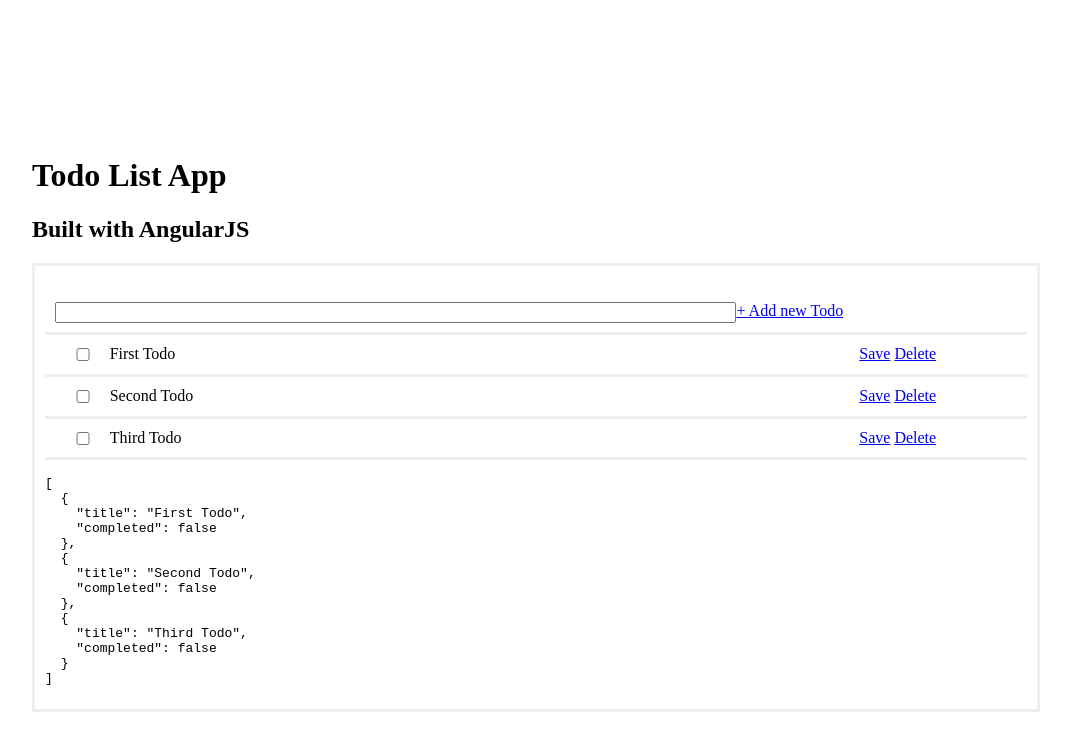
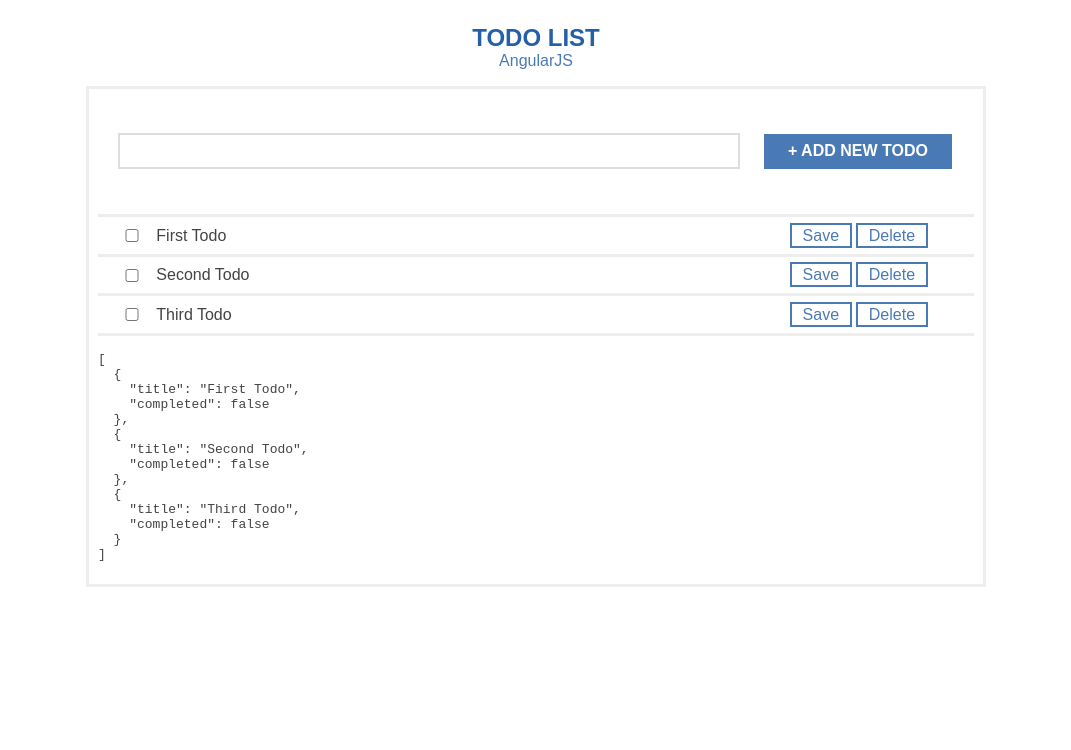
Before and after one commit to fidelhech/todo-list, a website: page index.html in a window 1280 px wide. Shown: the whole page, without its empty margins (104-1175 px from the left). Drawn offline with nearby package versions, Linux system fonts and the light colour scheme.

Commit message:
Some styling

```diff
--- a/index.html
+++ b/index.html
@@ -7,8 +7,8 @@
     </head>
     <body ng-app="todoListApp">
         <div class="wrapper">
-            <h1>Todo List App</h1>
-            <h2>Built with AngularJS</h2>
+            <h1>Todo List</h1>
+            <h2>AngularJS</h2>
             <div class="container" ng-controller="mainCtrl">
                 <ul class="items">
                     <li class="item add-todo">
--- a/styles/main.css
+++ b/styles/main.css
@@ -1,5 +1,26 @@
 body {
-    padding: 10%;
+    font-family: Arial;
+    color: #444;
+}
+.wrapper {
+    max-width: 900px;
+    margin: 0 auto;
+}
+h1, h2 {
+    font-family: Arial;
+    text-align: center;
+}
+h1 {
+    font-size: 1.5em;
+    margin: 1em 0 0;
+    color: #245fa8;
+    text-transform: uppercase;
+}
+h2 {
+    color: #4a7ab5;
+    font-weight: normal;
+    font-size: 1em;
+    margin: 0 0 1em;
 }
 .container {
     border: 3px solid #eee;
@@ -13,8 +34,10 @@
 .item {
     border-bottom: 3px solid #eee;
     display: flex;
+    justify-content: space-around;
     overflow: hidden;
     padding: 1% 1%;
+    align-items: center;
 }
 .item input {
     width: 5%;
@@ -22,10 +45,36 @@
 .item span, .item input[type="text"] {
     width: 70%;
 }
+.item input[type="text"] {
+    border: 2px solid #ddd;
+    padding: 1%;
+    color: #666;
+    font-family: Arial;
+}
 .item div {
     text-align: center;
     width: 25%;
 }
+a {
+    border: 2px solid;
+    padding: 1% 5%;
+    text-decoration: none;
+    color: #4a7ab5;
+}
 .item span.completed {
     text-decoration: line-through;
 }
+.add-todo {
+    padding: 2% 1% 5%;
+}
+.add-todo a {
+    width: 20%;
+    background-color: #4a7ab5;
+    padding: 1%;
+    text-align: center;
+    color: #fff;
+    text-decoration: none;
+    font-weight: bold;
+    text-transform: uppercase;
+    font-family: Arial;
+}
```
